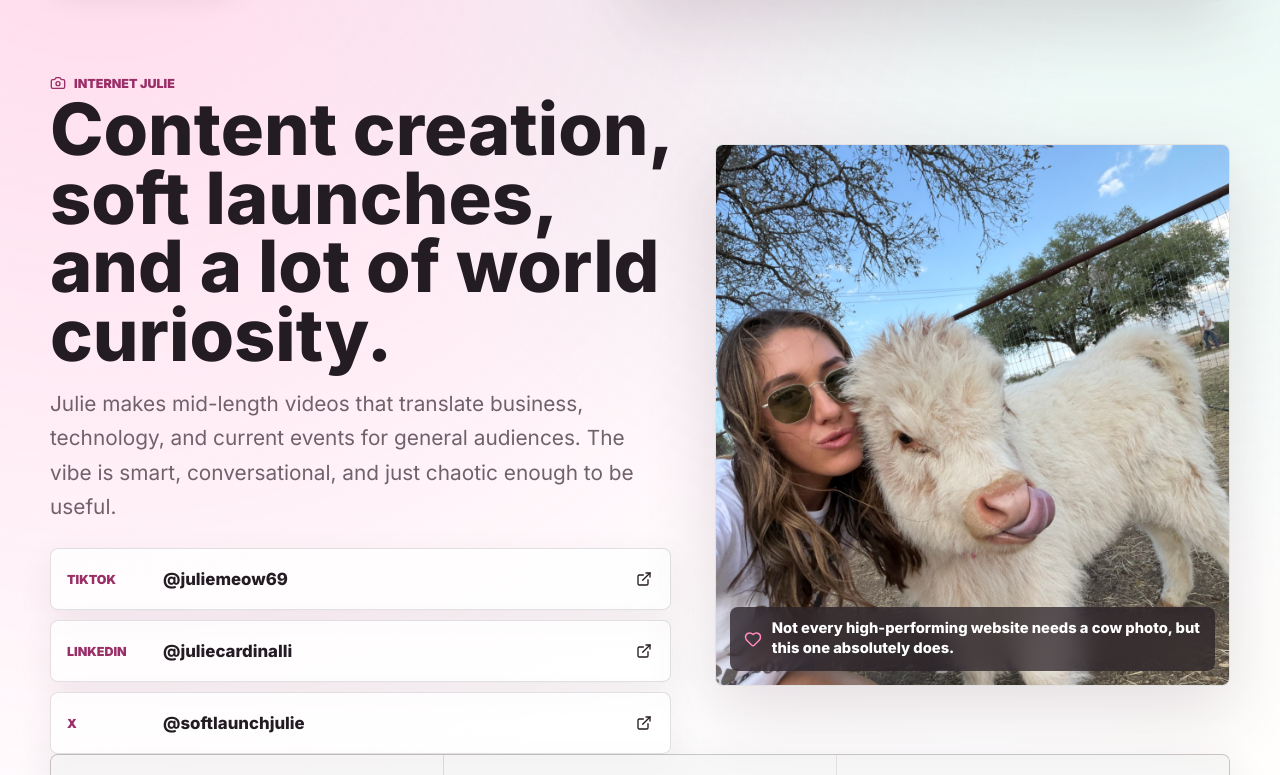
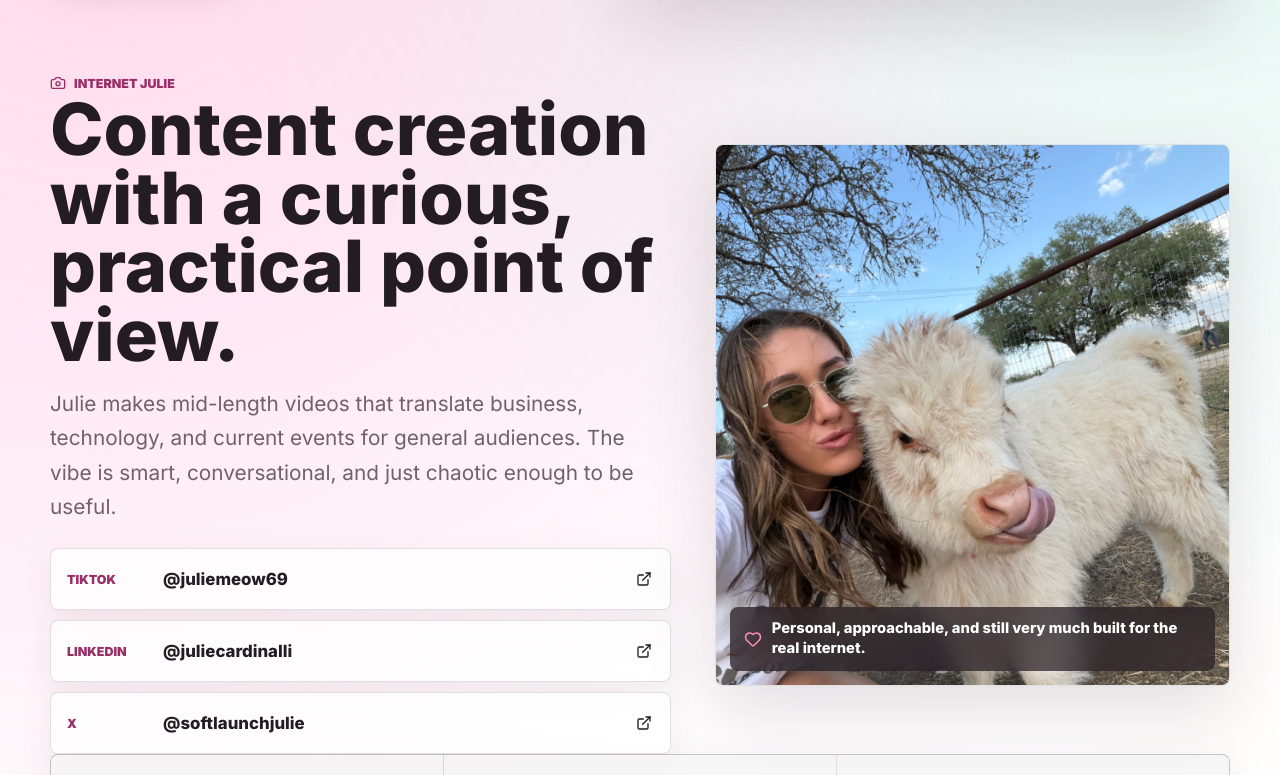
Before and after one commit to juliecardinalli/Website-w-Personal-Chatbot, a React (Vite) app in the folder Julie-chat/: page / in a window 1280 px wide. Shown: the part 765-1540 px from the top of the page. Built offline with nearby package versions, Linux system fonts and the light colour scheme.

Commit message:
Refine personal site copy

```diff
--- a/Julie-chat/src/App.jsx
+++ b/Julie-chat/src/App.jsx
@@ -168,7 +168,7 @@ function App() {
             <Camera size={16} aria-hidden="true" />
             Internet Julie
           </span>
-          <h2>Content creation, soft launches, and a lot of world curiosity.</h2>
+          <h2>Content creation with a curious, practical point of view.</h2>
           <p>
             Julie makes mid-length videos that translate business, technology, and current events for
             general audiences. The vibe is smart, conversational, and just chaotic enough to be useful.
@@ -187,7 +187,7 @@ function App() {
           <img src={julieCow} alt="Julie smiling with a fluffy cow" />
           <div>
             <Heart size={18} aria-hidden="true" />
-            <span>Not every high-performing website needs a cow photo, but this one absolutely does.</span>
+            <span>Personal, approachable, and still very much built for the real internet.</span>
           </div>
         </div>
       </section>
@@ -275,7 +275,7 @@ function App() {
             <MapPin size={16} aria-hidden="true" />
             Beyond the Resume
           </span>
-          <h2>A little polished, a little unhinged, very much herself.</h2>
+          <h2>Curious, well-rounded, and comfortable bringing personality to the room.</h2>
         </div>
         <div className="personality-grid">
           {personality.map((item) => (
```
